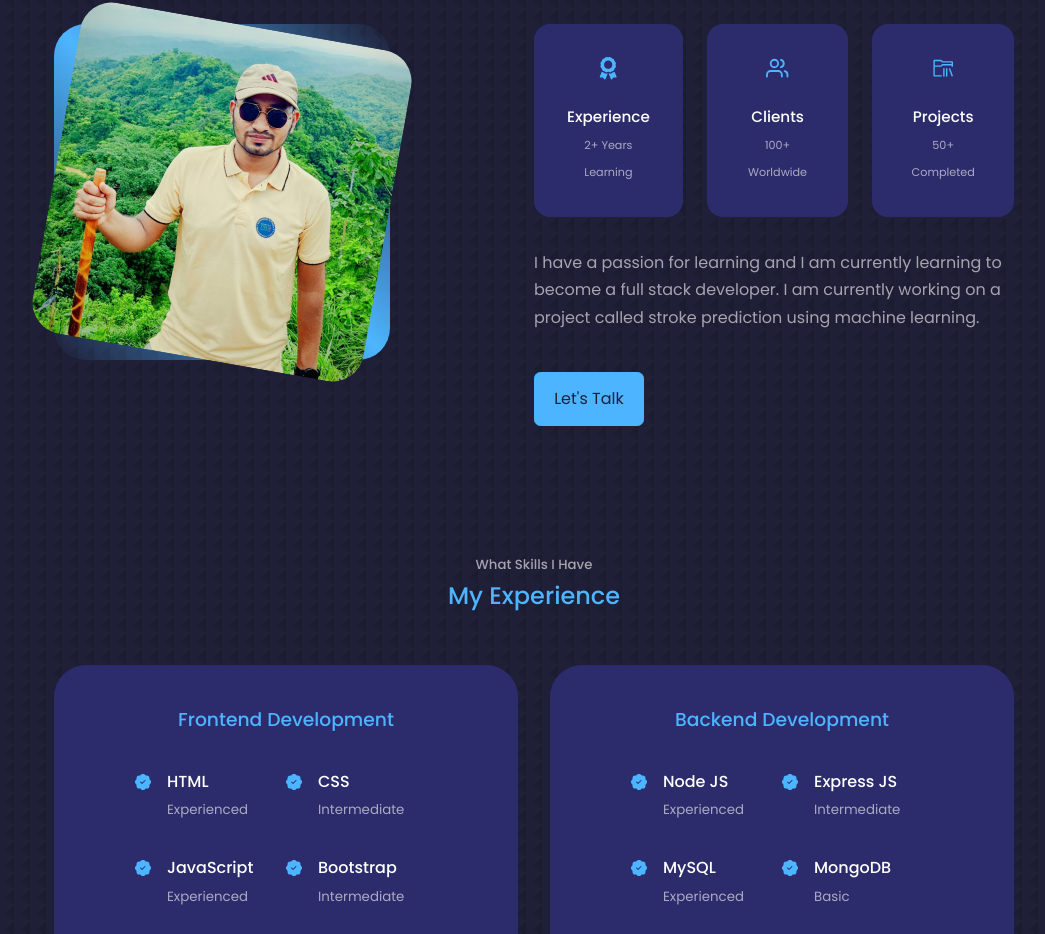
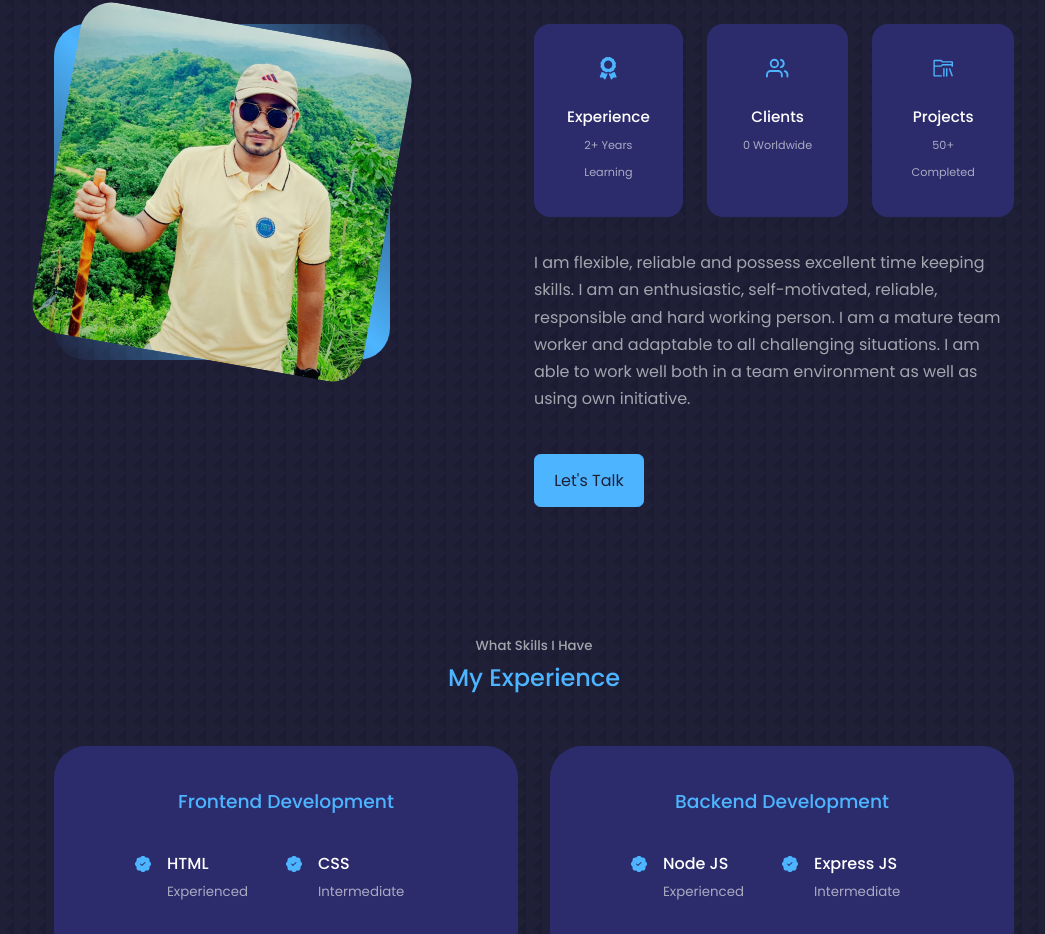
Before and after one commit to NitishBiswas/portfolio, a React (Create React App) app: page / in a window 1280 px wide. Shown: the part 1015-1949 px from the top of the page, without its empty margins (106-1151 px from the left). Built offline with nearby package versions, Linux system fonts and the light colour scheme.

Commit message:
Changed about me

```diff
--- a/src/components/about/About.jsx
+++ b/src/components/about/About.jsx
@@ -14,7 +14,7 @@ const About = () => {
         <div className="about_me">
           <div className="about_me-image">
             <img src={ABOUT_ME} alt="profile" />
-            </div>
+          </div>
         </div>
         <div className="about_content">
           <div className="about_cards">
@@ -27,17 +27,17 @@ const About = () => {
             <article className="about_card">
               <FiUsers className='about_icon' />
               <h5>Clients</h5>
-              <small>100+ Worldwide</small>
+              <small>0 Worldwide</small>
             </article>
 
             <article className="about_card">
               <VscFolderLibrary className='about_icon' />
               <h5>Projects</h5>
               <small>50+ Completed</small>
-              </article>
+            </article>
           </div>
           <p>
-            I have a passion for learning and I am currently learning to become a full stack developer. I am currently working on a project called stroke prediction using machine learning.
+            I am flexible, reliable and possess excellent time keeping skills. I am an enthusiastic, self-motivated, reliable, responsible and hard working person. I am a mature team worker and adaptable to all challenging situations. I am able to work well both in a team environment as well as using own initiative.
           </p>
           <a href="#contact" className="btn btn-primary">Let's Talk</a>
         </div>
```
